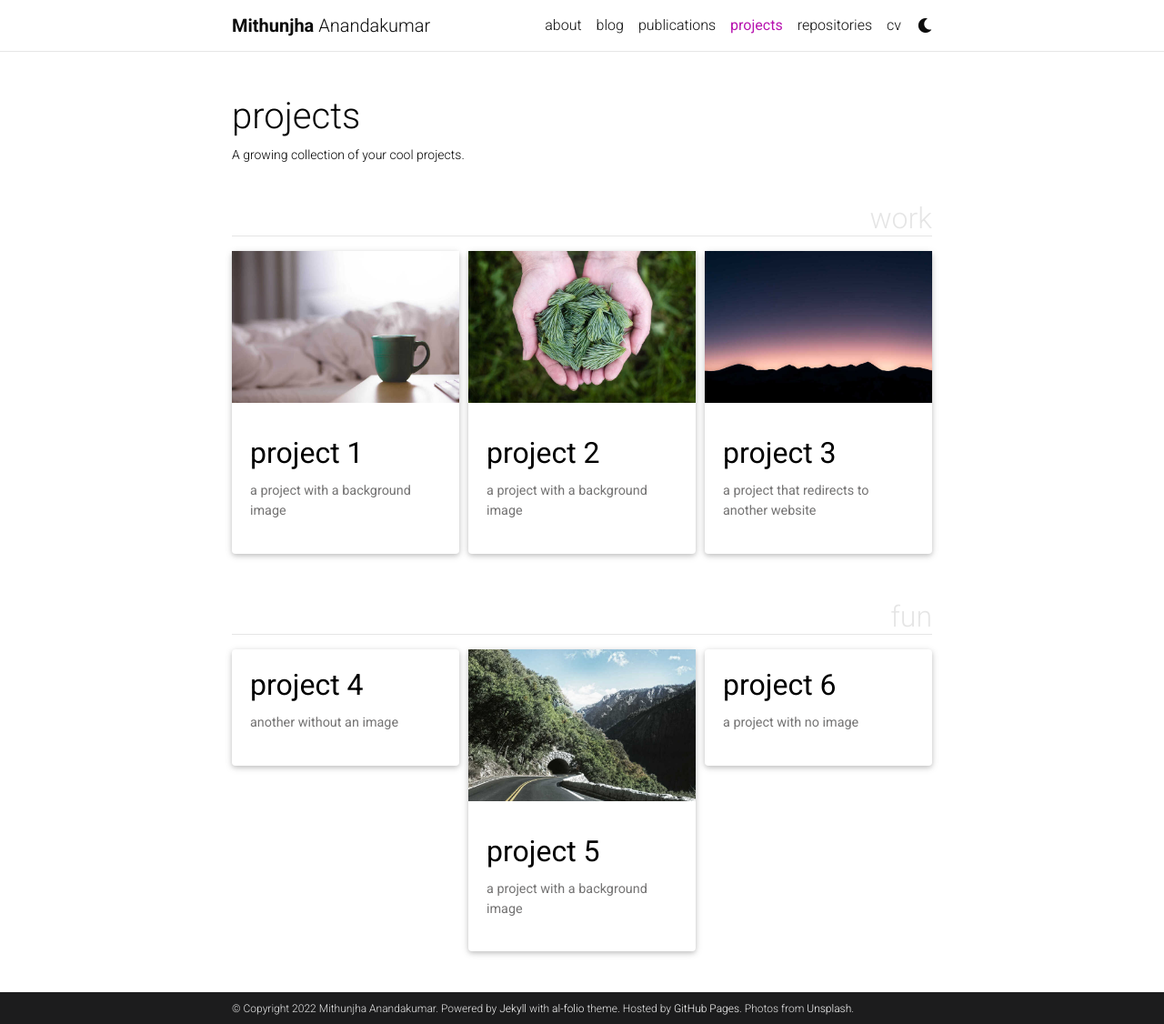
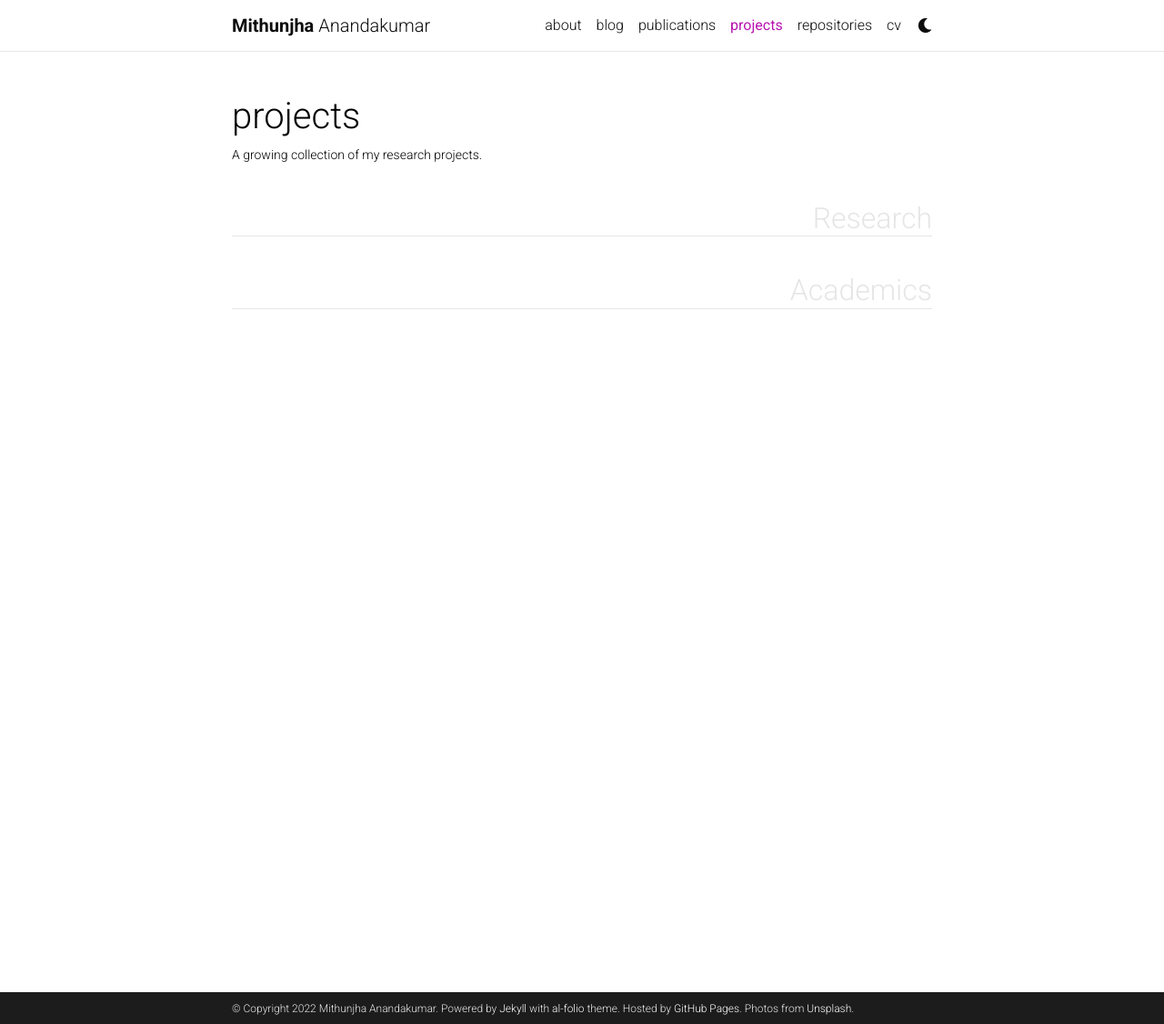
Before and after one commit to Mithunjha/Mithunjha.github.io, a Jekyll site: the page built from _pages/projects.md, in a window 1280 px wide and 1126 px high. Shown: the whole window at 91% size. Built offline with Jekyll 4.4.1, drawn with Linux system fonts in a browser that asks for light colours; full-size pictures stand in for the smaller copies a plugin makes; comment, search, counter and statistics services are not loaded; a style sheet for code colours, icons or effects is not loaded.

Commit message:
Update projects.md

```diff
--- a/_pages/projects.md
+++ b/_pages/projects.md
@@ -2,10 +2,10 @@
 layout: page
 title: projects
 permalink: /projects/
-description: A growing collection of your cool projects.
+description: A growing collection of my research projects.
 nav: true
 nav_order: 2
-display_categories: [work, fun]
+display_categories: [Research, Academics]
 horizontal: false
 ---
 
```
